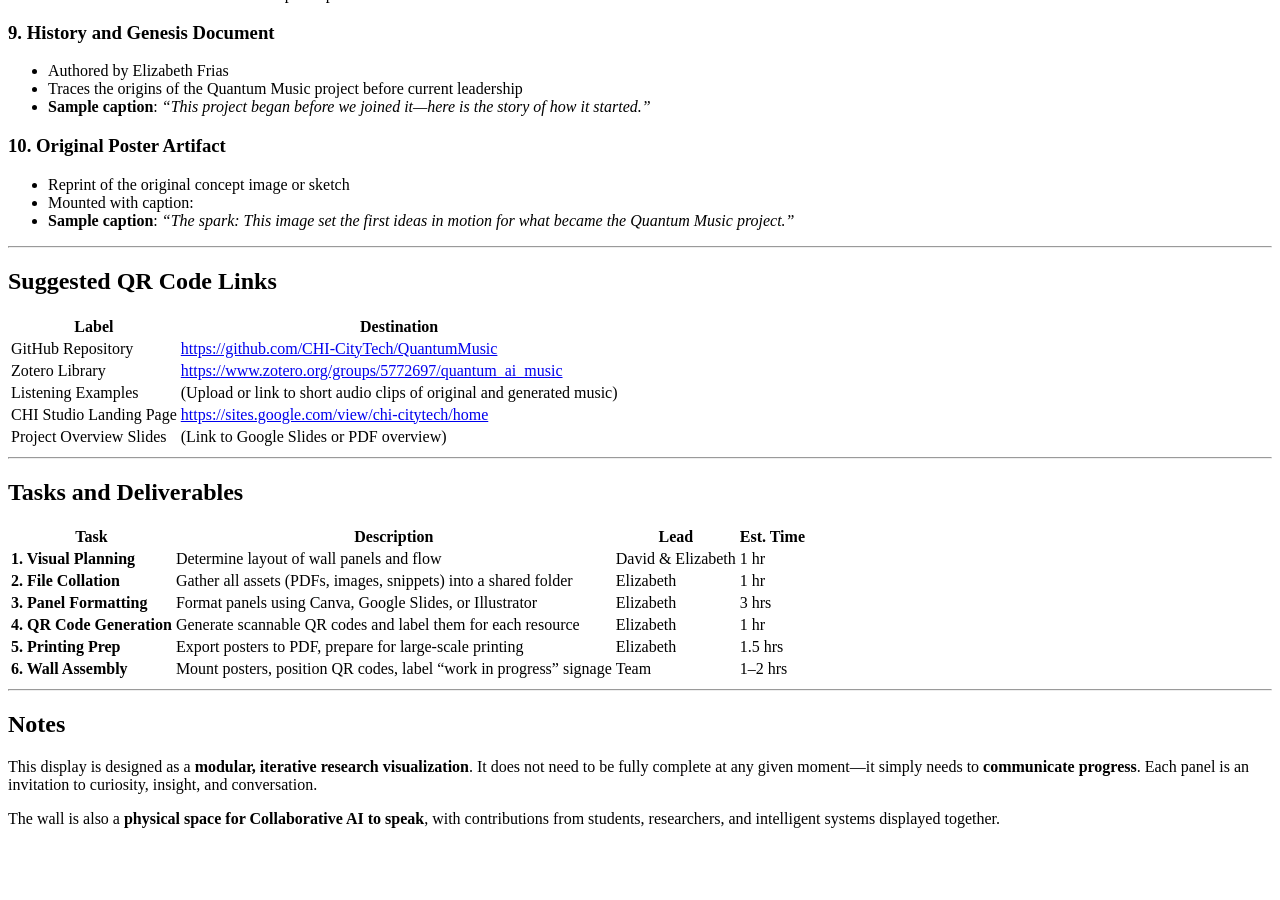
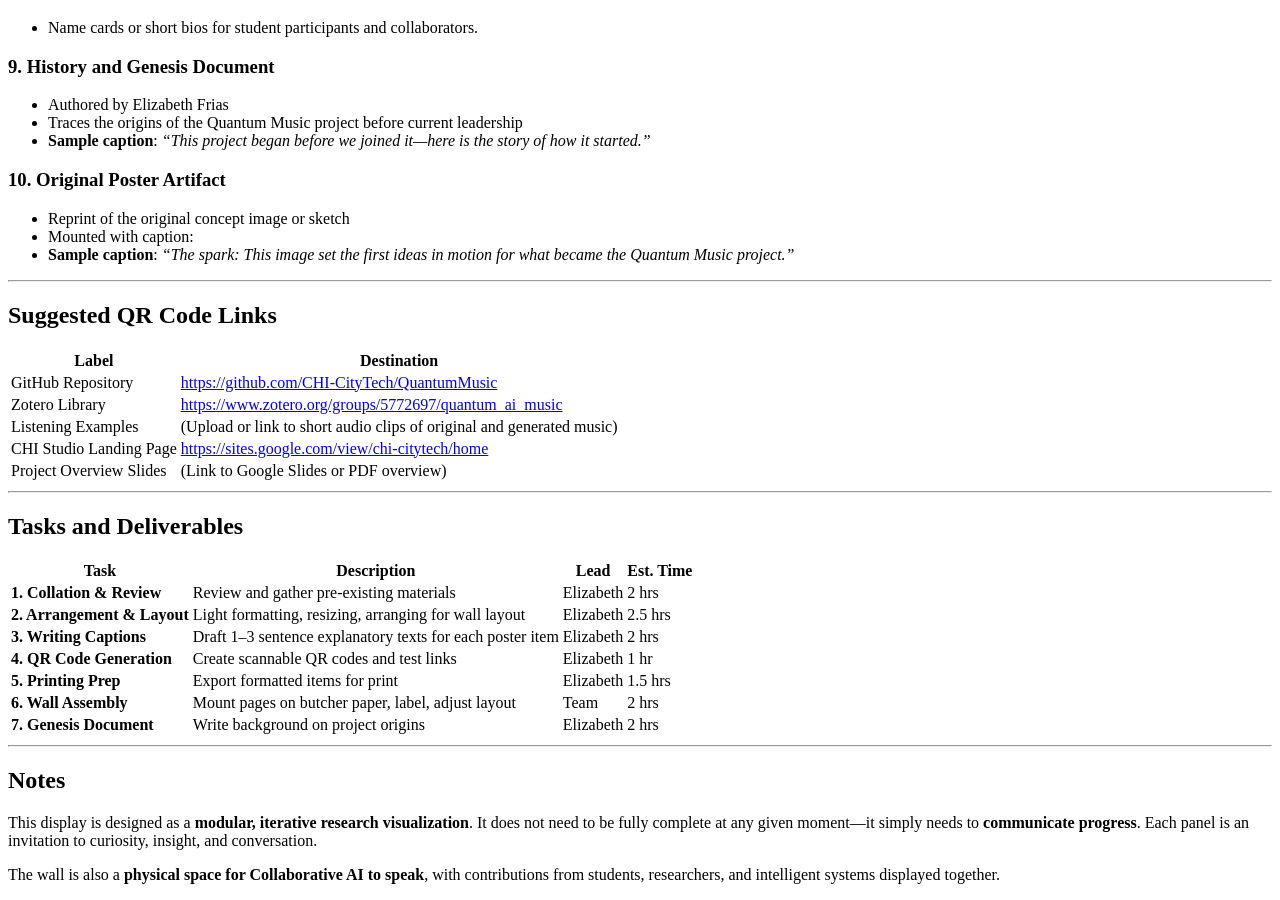
Before and after one commit to CHI-CityTech/QuantumMusic, a Jekyll site: the page built from Proposals/QuantumWallDisplay.md, in a window 1280 px wide and 900 px high, scrolled down 1625 px. Built offline with Jekyll 4.4.1, drawn with Linux system fonts in a browser that asks for light colours; our own code applies the rules of GitHub Pages for plain Markdown files; before the commit the page ends 2469 px from its top, so only the background shows below that; some of the changed text lies outside the part shown.

Commit message:
Update and rename QuantumWallDisplayt.md to QuantumWallDisplay.md

```diff
--- a/Proposals/QuantumWallDisplayt.md
+++ b/Proposals/QuantumWallDisplay.md
@@ -103,12 +105,13 @@ This display embodies the CHI ethos of interdisciplinary exploration, system int
 
 | Task                        | Description                                                                 | Lead             | Est. Time |
 |-----------------------------|-----------------------------------------------------------------------------|------------------|-----------|
-| **1. Visual Planning**      | Determine layout of wall panels and flow                                    | David & Elizabeth | 1 hr      |
-| **2. File Collation**       | Gather all assets (PDFs, images, snippets) into a shared folder             | Elizabeth         | 1 hr      |
-| **3. Panel Formatting**     | Format panels using Canva, Google Slides, or Illustrator                    | Elizabeth         | 3 hrs     |
-| **4. QR Code Generation**   | Generate scannable QR codes and label them for each resource                | Elizabeth         | 1 hr      |
-| **5. Printing Prep**        | Export posters to PDF, prepare for large-scale printing                     | Elizabeth         | 1.5 hrs   |
-| **6. Wall Assembly**        | Mount posters, position QR codes, label "work in progress" signage          | Team              | 1–2 hrs   |
+| **1. Collation & Review**   | Review and gather pre-existing materials                                   | Elizabeth         | 2 hrs     |
+| **2. Arrangement & Layout** | Light formatting, resizing, arranging for wall layout                      | Elizabeth         | 2.5 hrs   |
+| **3. Writing Captions**     | Draft 1–3 sentence explanatory texts for each poster item                  | Elizabeth         | 2 hrs     |
+| **4. QR Code Generation**   | Create scannable QR codes and test links                                   | Elizabeth         | 1 hr      |
+| **5. Printing Prep**        | Export formatted items for print                                           | Elizabeth         | 1.5 hrs   |
+| **6. Wall Assembly**        | Mount pages on butcher paper, label, adjust layout                         | Team              | 2 hrs     |
+| **7. Genesis Document**     | Write background on project origins                                        | Elizabeth         | 2 hrs     |
 
 ---
 
```
Also changed, not shown: other parts of Proposals/QuantumWallDisplay.md (+2 -0 lines).
